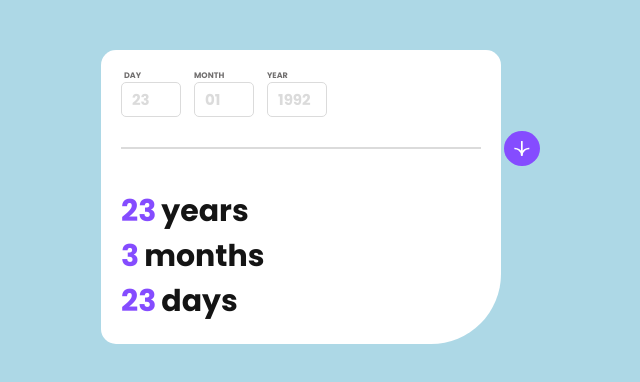
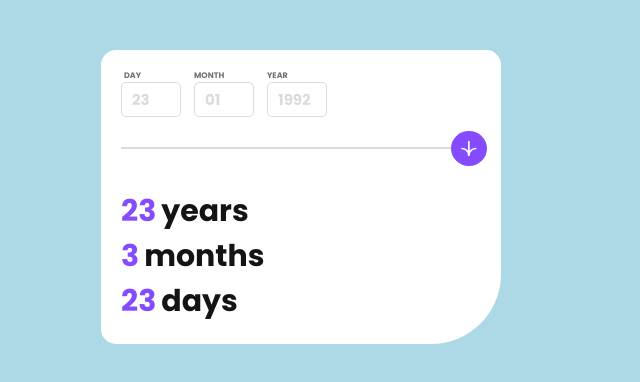
Before and after one commit to RonFrontDev/age-calculator, a plain HTML site: page index.html in a window 1280 px wide. Shown: the whole page, without its empty margins (339-979 px from the left). Drawn offline with Linux system fonts and the light colour scheme.

Commit message:
position fix

```diff
--- a/style.css
+++ b/style.css
@@ -82,9 +82,9 @@ body {
   display: flex;
   justify-content: center;
   align-items: center;
+  position: relative;
 }
 .age-calculator__divider hr {
-  /* position: relative; */
   width: 100%;
   border: 1px solid var(--Light-grey);
 }
@@ -139,7 +139,8 @@ body {
     justify-content: flex-start;
   }
   .age-calculator__button {
-    position: fixed;
-    right: 29%;
+    /* position: fixed; */
+    /* right: 29%; */
+    right: -10%;
   }
 }
```
